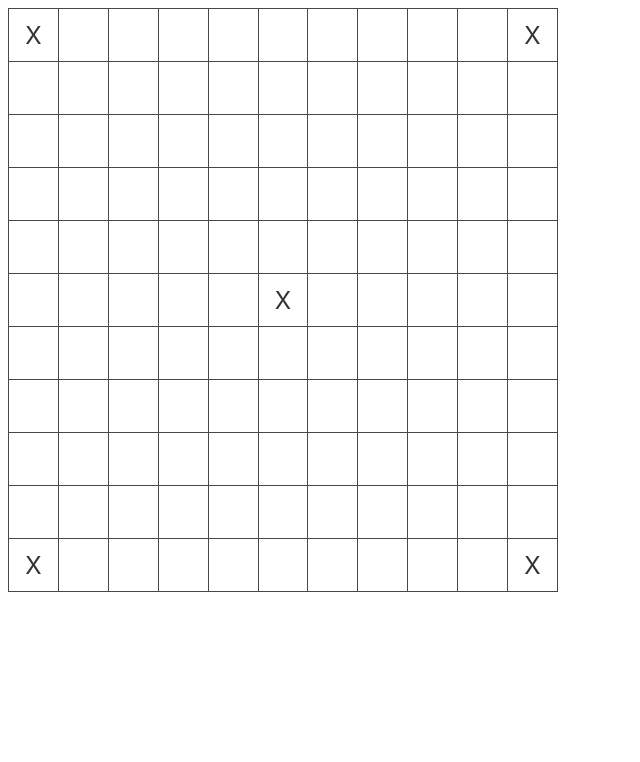
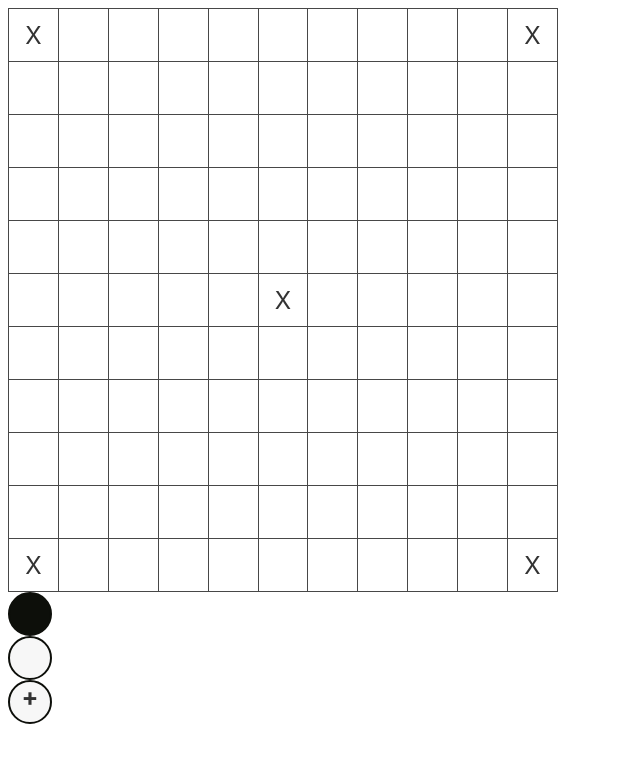
Before and after one commit to TytiX/ng-hnefatafl, an Angular app: page / in a window 1280 px wide. Shown: the top 762 px of the page, without its empty margins (0-640 px from the left). Built offline with nearby package versions, Linux system fonts and the light colour scheme.

Commit message:
add draggable pawns

```diff
--- a/package.json
+++ b/package.json
@@ -13,6 +13,7 @@
   "private": true,
   "dependencies": {
     "@angular/animations": "~8.2.4",
+    "@angular/cdk": "^8.1.4",
     "@angular/common": "~8.2.4",
     "@angular/compiler": "~8.2.4",
     "@angular/core": "~8.2.4",
--- a/src/app/app.module.ts
+++ b/src/app/app.module.ts
@@ -1,6 +1,7 @@
 import { BrowserModule } from '@angular/platform-browser';
 import { CommonModule } from '@angular/common';
 import { NgModule } from '@angular/core';
+import { DragDropModule } from '@angular/cdk/drag-drop';
 
 import { AppRoutingModule } from './app-routing.module';
 import { AppComponent } from './app.component';
@@ -14,6 +15,7 @@ import { HnefataflComponent } from './hnefatafl/hnefatafl.component';
   imports: [
     BrowserModule,
     CommonModule,
+    DragDropModule,
     AppRoutingModule
   ],
   providers: [],
--- a/src/app/hnefatafl/hnefatafl.component.html
+++ b/src/app/hnefatafl/hnefatafl.component.html
@@ -7,3 +7,8 @@
     </tr>
   </table>
 </div>
+
+
+<div class="pawn black" cdkDrag></div>
+<div class="pawn white" cdkDrag></div>
+<div class="pawn white king" cdkDrag>+</div>
--- a/src/app/hnefatafl/hnefatafl.component.scss
+++ b/src/app/hnefatafl/hnefatafl.component.scss
@@ -13,3 +13,24 @@ table {
 th, td {
     height: 50px;
 }
+
+.pawn {
+    height: 40px;
+    width: 40px;
+    border-radius: 25px;
+    border: 2px solid rgb(13, 15, 10);
+}
+
+.white {
+    background-color: rgb(247, 247, 247);
+}
+
+.black {
+    background-color: rgb(13, 15, 10);
+}
+
+.king {
+    font-size: 25px;
+    font-weight: bolder;
+    text-align: center;
+}
```
Also changed, not shown: 1 other file (tests, documents, lock files or other folders).
